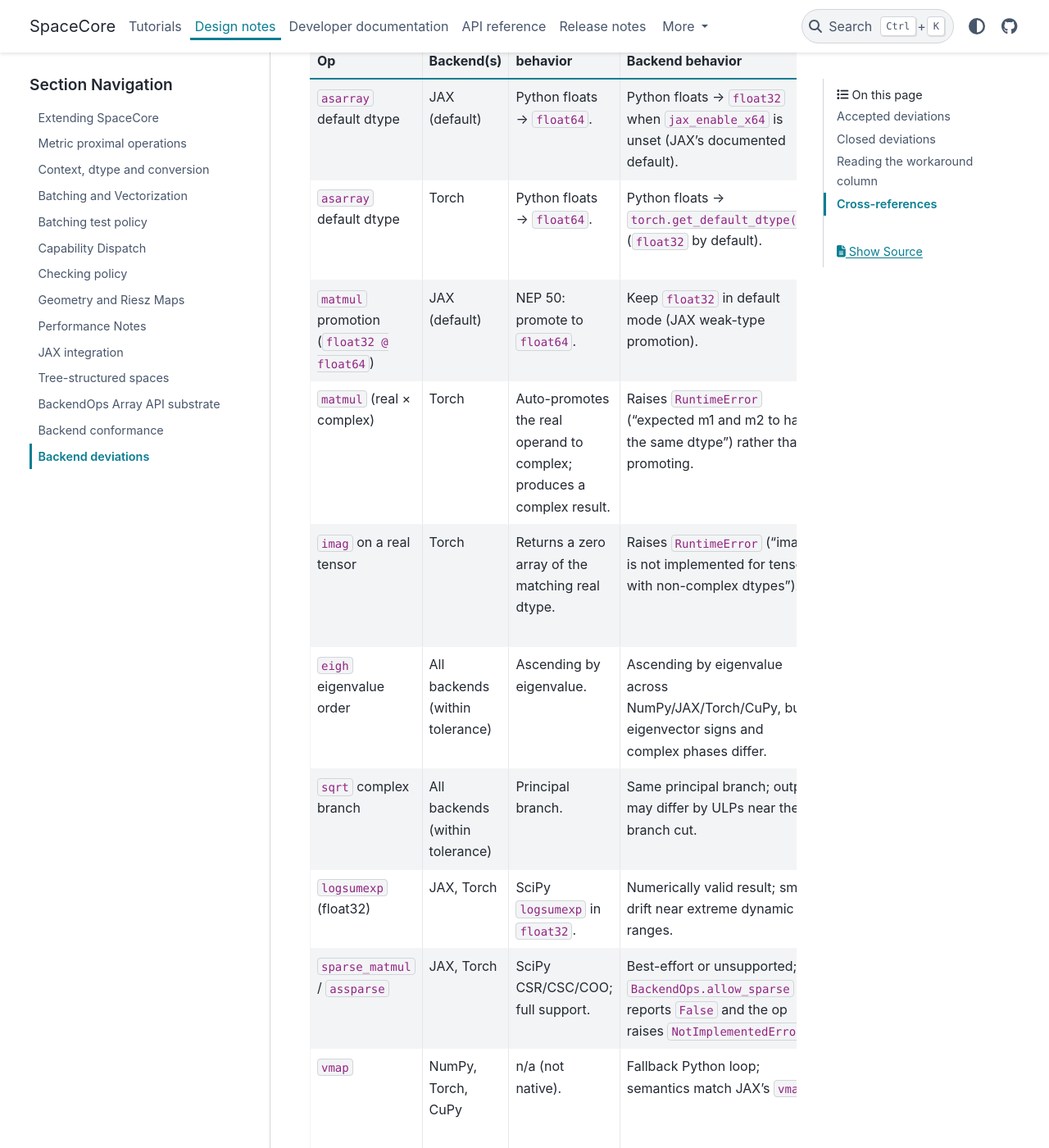
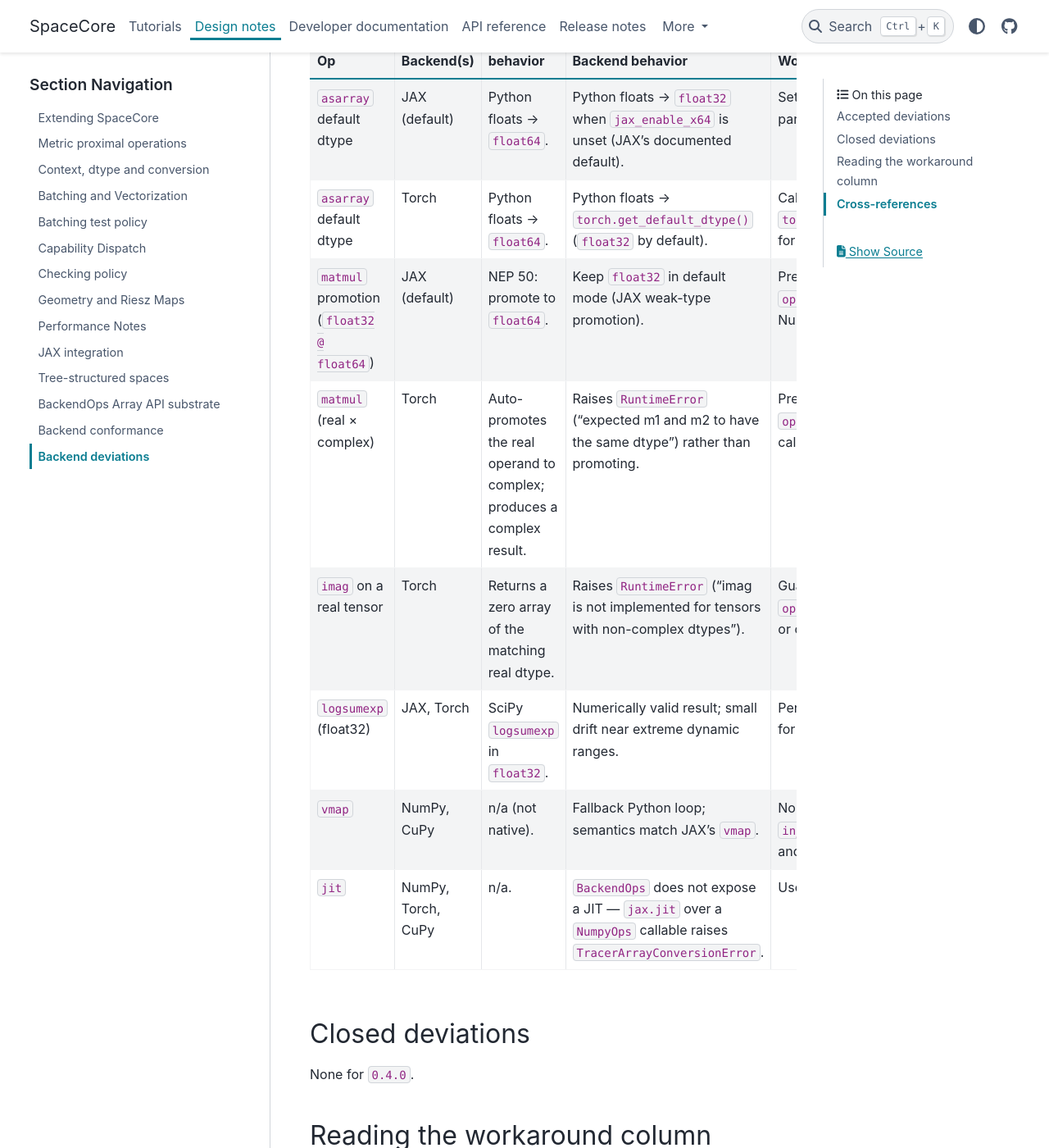
Before and after one commit to Pavlo3P/SpaceCore, a Sphinx documentation site: the page built from docs/source/design/backend_deviations.rst, in a window 1280 px wide and 1400 px high, scrolled down 564 px. Shown: the whole window at 82% size. Built offline with Sphinx 7.4.7 and the PyData theme 0.15.4, drawn with Linux system fonts in a browser that asks for light colours.

Commit message:
Docs: drop stale test pointers from the backend conformance pages
The conformance matrix's Tests column and the deviations' 'Pinned in' notes
named test files that no longer exist (15 of 16). The deviations page loses
its eigh-order and complex-sqrt rows (its own intro says tolerance-only
differences are not deviations, and eigenpairs are now normalized), drops the
sparse row (JAX and Torch support sparse arrays), and lists only NumPy and CuPy
for the vmap fallback (Torch's vmap is native).

Co-Authored-By: Claude Opus 5.5 <noreply@anthropic.com>

```diff
--- a/docs/source/design/backend_deviations.rst
+++ b/docs/source/design/backend_deviations.rst
@@ -56,59 +53,32 @@ Accepted deviations
        dtype") rather than promoting.
      - Pre-promote the real operand with
        ``ops.astype(x, complex_dtype)`` before calling ``matmul``.
-       Pinned in ``test_backend_dtype_promotion.py``.
    * - ``imag`` on a real tensor
      - Torch
      - Returns a zero array of the matching real dtype.
      - Raises ``RuntimeError`` ("imag is not implemented for tensors
        with non-complex dtypes").
      - Guard with ``ops.is_complex_dtype(ops.get_dtype(x))`` or convert
-       to complex before calling ``imag``. Pinned in
-       ``test_backend_field_consistency.py``.
-   * - ``eigh`` eigenvalue order
-     - All backends (within tolerance)
-     - Ascending by eigenvalue.
-     - Ascending by eigenvalue across NumPy/JAX/Torch/CuPy, but
-       eigenvector signs and complex phases differ.
-     - Tests compare via the eigenvalue identity ``A v = λ v`` rather
-       than direct vector equality. Pinned in
-       ``test_conformance_numpy.py`` and
-       ``test_conformance_cross_backend.py``.
-   * - ``sqrt`` complex branch
-     - All backends (within tolerance)
-     - Principal branch.
-     - Same principal branch; output may differ by ULPs near the
-       branch cut.
-     - Per-op tolerance loosened to ``rtol=1e-5, atol=1e-6`` for
-       complex ``sqrt``. Pinned in ``test_conformance_numpy.py``.
+       to complex before calling ``imag``.
    * - ``logsumexp`` (float32)
      - JAX, Torch
      - SciPy ``logsumexp`` in ``float32``.
      - Numerically valid result; small drift near extreme dynamic
        ranges.
      - Per-op tolerance ``rtol=1e-4, atol=1e-5`` for float32
-       ``logsumexp``. Pinned in ``test_conformance_numpy.py``.
-   * - ``sparse_matmul`` / ``assparse``
-     - JAX, Torch
-     - SciPy CSR/CSC/COO; full support.
-     - Best-effort or unsupported; ``BackendOps.allow_sparse`` reports
-       ``False`` and the op raises ``NotImplementedError``.
-     - Convert to a dense path or do sparse work in NumPy. Pinned in
-       ``test_backend_conversion.py``.
+       ``logsumexp``.
    * - ``vmap``
-     - NumPy, Torch, CuPy
+     - NumPy, CuPy
      - n/a (not native).
      - Fallback Python loop; semantics match JAX's ``vmap``.
-     - Parity vs JAX's native ``vmap`` is pinned in
-       ``test_backend_vmap.py``. The fallback respects
-       ``in_axes=None`` and structured outputs.
+     - None needed; the fallback respects ``in_axes=None`` and structured
+       outputs. JAX and Torch use their native ``vmap``.
    * - ``jit``
      - NumPy, Torch, CuPy
      - n/a.
      - ``BackendOps`` does not expose a JIT — ``jax.jit`` over a
        ``NumpyOps`` callable raises ``TracerArrayConversionError``.
-     - Use ``JaxOps`` for JIT-compiled paths. Pinned in
-       ``test_backend_jit.py``.
+     - Use ``JaxOps`` for JIT-compiled paths.
 
 Closed deviations
 -----------------
```
Also changed, not shown: other parts of docs/source/design/backend_deviations.rst (+4 -7 lines), docs/source/design/backend_conformance.rst (+12 -75 lines).
